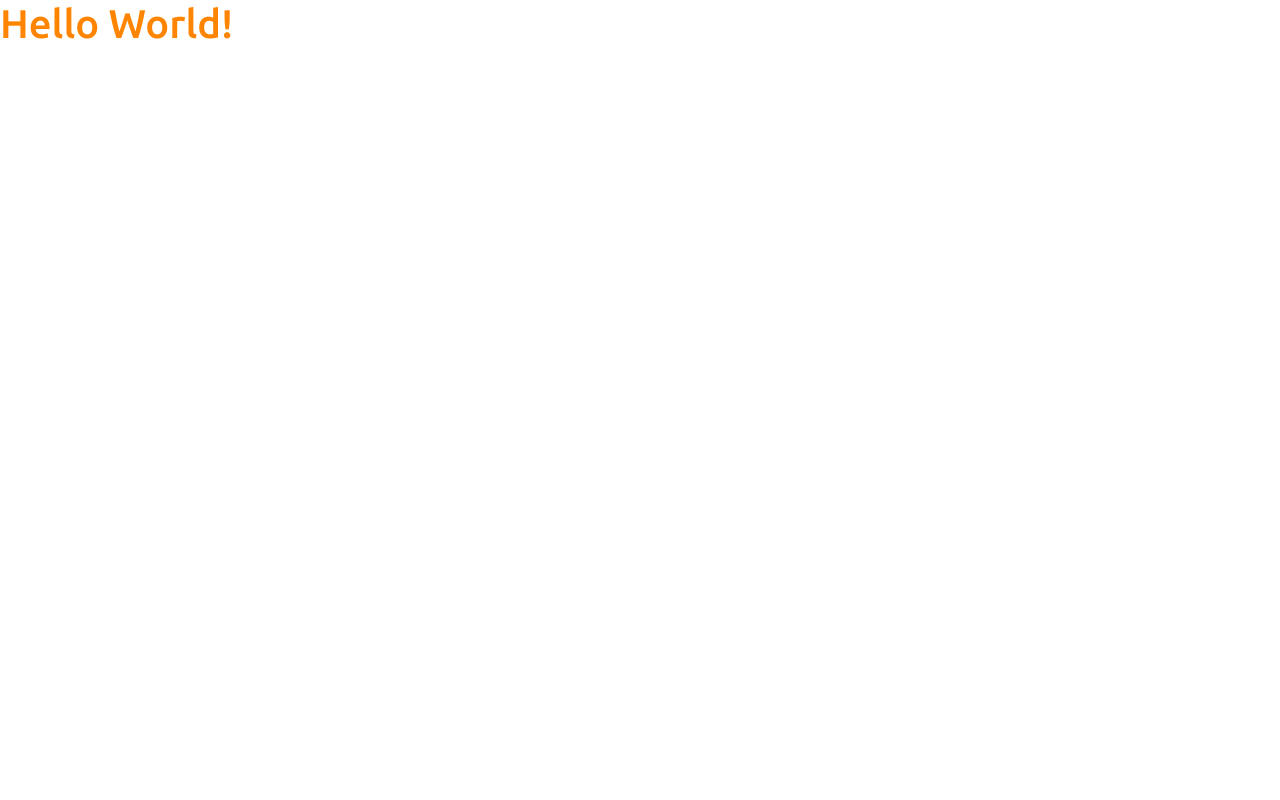
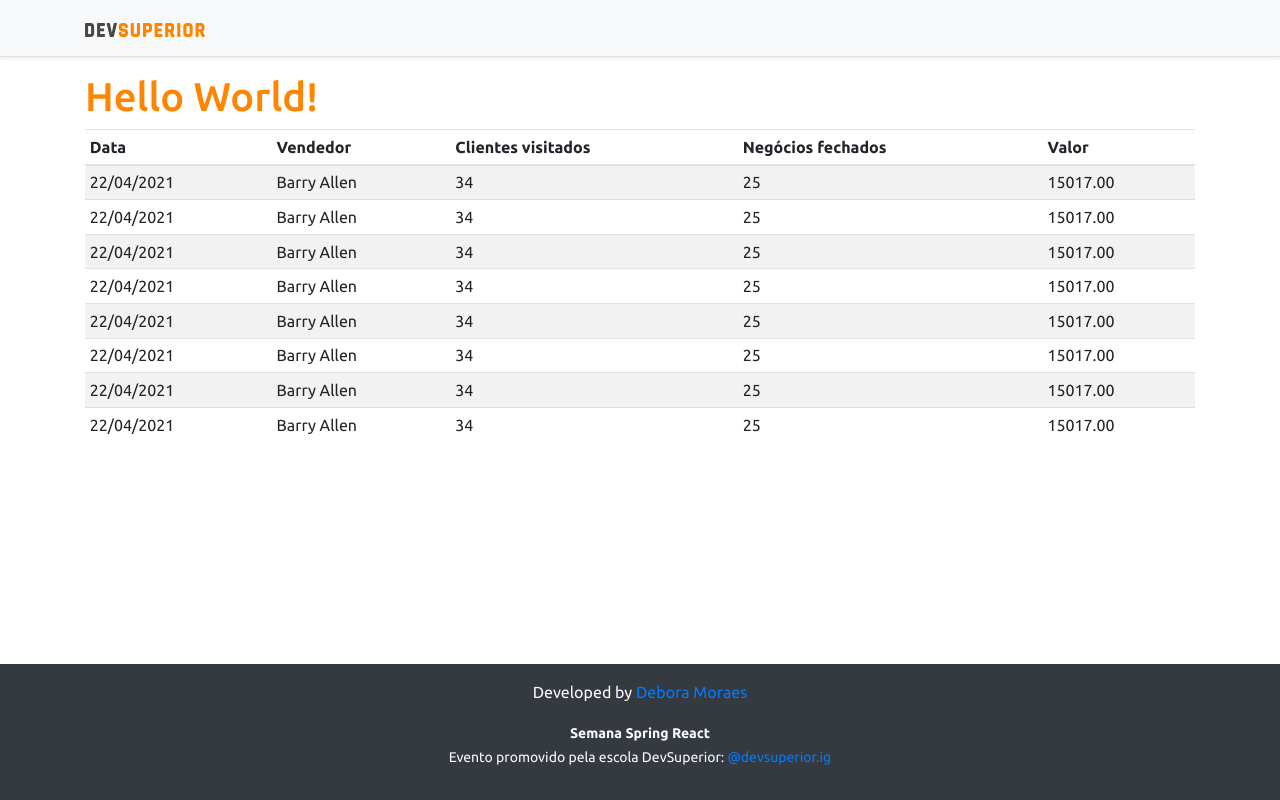
Before and after one commit to DeboraMoraes/projeto-sds3, a React (Create React App) app in the folder frontend/: page / in a window 1280 px wide. Built offline with nearby package versions, Linux system fonts and the light colour scheme.

Commit message:
Basic static components

```diff
--- a/frontend/src/App.tsx
+++ b/frontend/src/App.tsx
@@ -1,8 +1,18 @@
+import Footer from "components/Footer";
+import NavBar from "components/NavBar";
+import DataTable from "components/DataTable";
+
 function App() {
   return (
-    <div>
-      <h1 className= "text-primary">Hello World!</h1>
-    </div>
+    <>
+      <NavBar />
+      <div className="container">
+        <h1 className="text-primary">Hello World!</h1>
+
+        <DataTable />
+      </div>
+      <Footer />
+    </>
   );
 }
 
--- /dev/null
+++ b/frontend/src/components/DataTable/index.tsx
@@ -0,0 +1,72 @@
+const DataTable = () => {
+    return (
+        <div className="table-responsive">
+        <table className="table table-striped table-sm">
+            <thead>
+                <tr>
+                    <th>Data</th>
+                    <th>Vendedor</th>
+                    <th>Clientes visitados</th>
+                    <th>Negócios fechados</th>
+                    <th>Valor</th>
+                </tr>
+            </thead>
+            <tbody>
+                <tr>
+                    <td>22/04/2021</td>
+                    <td>Barry Allen</td>
+                    <td>34</td>
+                    <td>25</td>
+                    <td>15017.00</td>
+                </tr>
+                <tr>
+                    <td>22/04/2021</td>
+                    <td>Barry Allen</td>
+                    <td>34</td>
+                    <td>25</td>
+                    <td>15017.00</td>
+                </tr><tr>
+                    <td>22/04/2021</td>
+                    <td>Barry Allen</td>
+                    <td>34</td>
+                    <td>25</td>
+                    <td>15017.00</td>
+                </tr><tr>
+                    <td>22/04/2021</td>
+                    <td>Barry Allen</td>
+                    <td>34</td>
+                    <td>25</td>
+                    <td>15017.00</td>
+                </tr><tr>
+                    <td>22/04/2021</td>
+                    <td>Barry Allen</td>
+                    <td>34</td>
+                    <td>25</td>
+                    <td>15017.00</td>
+                </tr><tr>
+                    <td>22/04/2021</td>
+                    <td>Barry Allen</td>
+                    <td>34</td>
+                    <td>25</td>
+                    <td>15017.00</td>
+                </tr><tr>
+                    <td>22/04/2021</td>
+                    <td>Barry Allen</td>
+                    <td>34</td>
+                    <td>25</td>
+                    <td>15017.00</td>
+                </tr><tr>
+                    <td>22/04/2021</td>
+                    <td>Barry Allen</td>
+                    <td>34</td>
+                    <td>25</td>
+                    <td>15017.00</td>
+                </tr>
+            </tbody>
+
+        </table>
+    </div>
+    );
+  };
+
+  export default DataTable;
--- /dev/null
+++ b/frontend/src/components/Footer/index.tsx
@@ -0,0 +1,34 @@
+const Footer = () => {
+  return (
+    <footer className="footer mt-auto py-3 bg-dark">
+      <div className="container">
+        <p className="text-light">
+          Developed by{" "}
+          <a
+            href="https://github.com/DeboraMoraes"
+            target="_blank"
+            rel="noreferrer"
+          >
+            Debora Moraes
+          </a>
+        </p>
+        <p className="text-light">
+          <small>
+            <strong>Semana Spring React</strong>
+            <br />
+            Evento promovido pela escola DevSuperior:{" "}
+            <a
+              href="https://instagram.com/devsuperior.ig"
+              target="_blank"
+              rel="noreferrer"
+            >
+              @devsuperior.ig
+            </a>
+          </small>
+        </p>
+      </div>
+    </footer>
+  );
+};
+
+export default Footer;
--- /dev/null
+++ b/frontend/src/components/NavBar/index.tsx
@@ -0,0 +1,15 @@
+import ImgDsDark from 'assets/img/ds-dark.svg';
+
+const NavBar = () => {
+  return (
+    <div className="d-flex flex-column flex-md-row align-items-center p-3 px-md-4 mb-3 bg-light border-bottom shadow-sm">
+      <div className="container">
+        <nav className="my-2 my-md-0 mr-md-3">
+          <img src={ImgDsDark} alt="DevSuperior" width="120" />
+        </nav>
+      </div>
+    </div>
+  );
+};
+
+export default NavBar;
```
Also changed, not shown: frontend/src/assets/img/ds-dark.svg (added).
